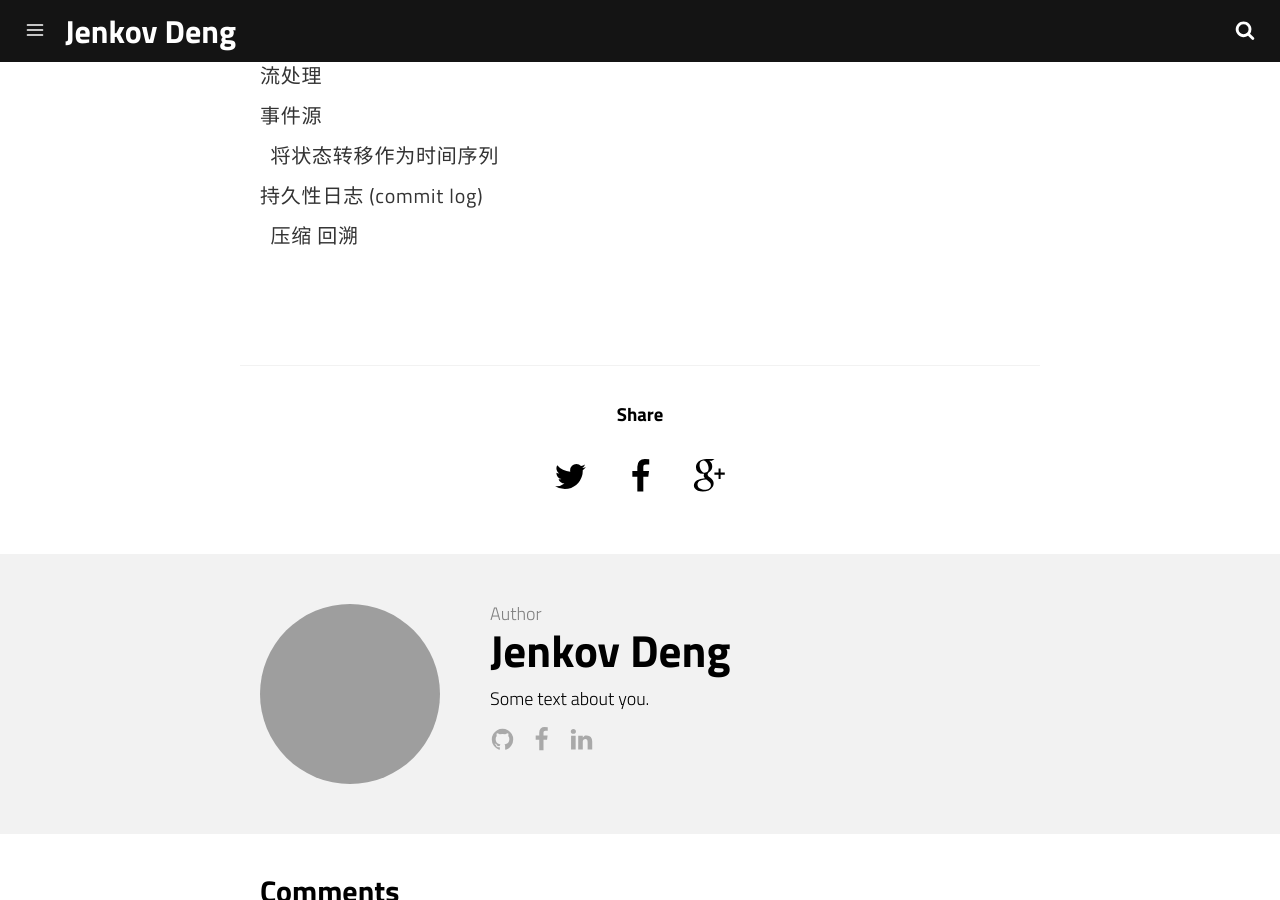
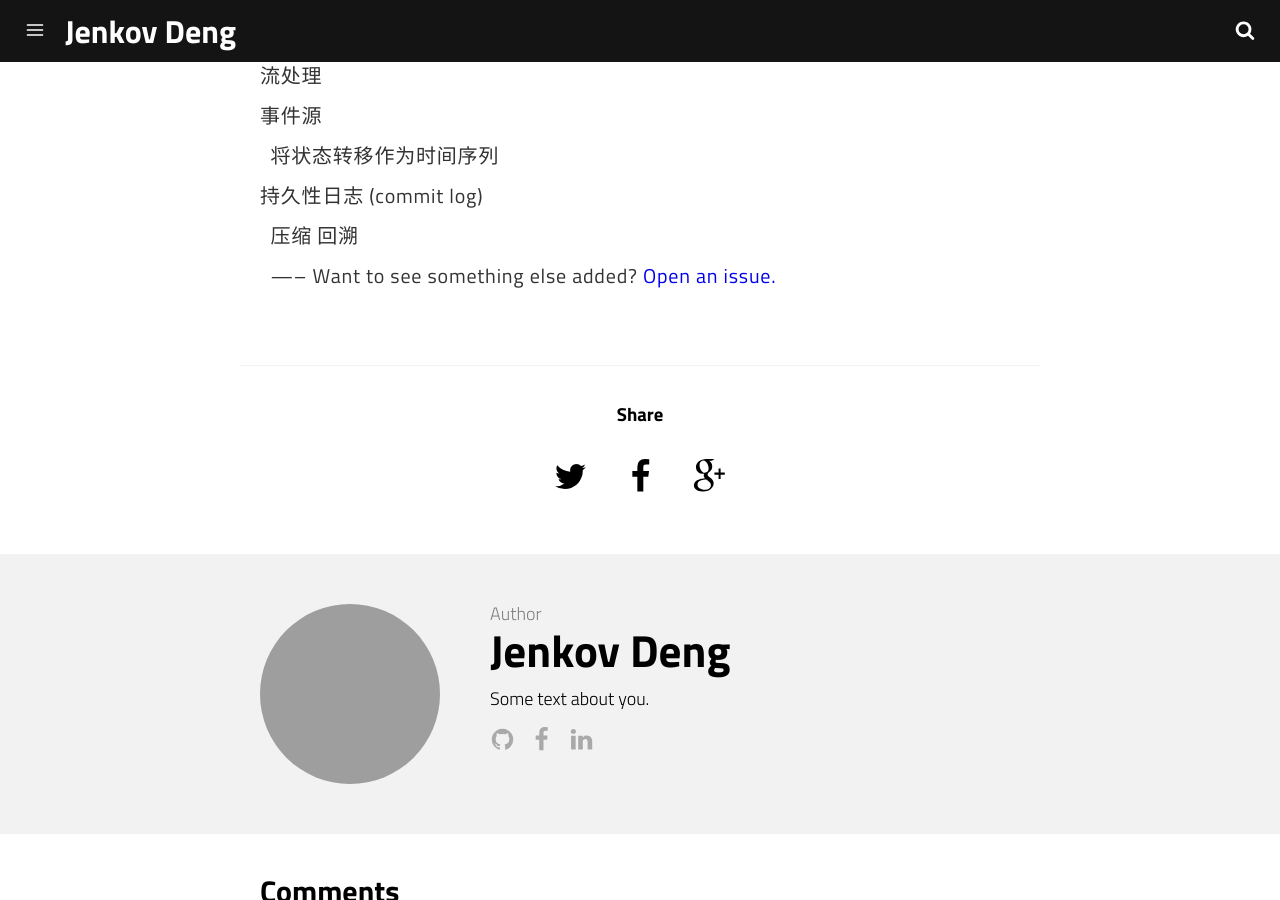
Before and after one commit to smilegithub01/smilegithub01.github.io, a Jekyll site: the page built from _posts/2019-06-11-kafka基本概念.md, in a window 1280 px wide and 900 px high, scrolled down 4024 px. Built offline with Jekyll 4.4.1, drawn with Linux system fonts in a browser that asks for light colours; our own code applies the rules of GitHub Pages for plain Markdown files; comment, search, counter and statistics services are not loaded; some of the changed lines change nothing that is shown; grey boxes are pictures that could not be loaded.

Commit message:
Update 2019-06-11-kafka基本概念.md
change

```diff
--- a/_posts/2019-06-11-kafka基本概念.md
+++ b/_posts/2019-06-11-kafka基本概念.md
@@ -8,7 +8,7 @@
 tags:
 - html
 - tutorial
-twitter_text:
+twitter_text: kafka
 introduction:消息流处理平台
 ---
 # Kafka基本概念
@@ -83,3 +83,5 @@
 <a name="xm3Ez"></a>
 # 6.Kafka应用场景
 消息队列<br /> 行为跟踪<br />	元信息监控<br />	日志收集<br /> <br />	流处理<br />	事件源<br />  将状态转移作为时间序列<br />	持久性日志 (commit log)<br />  压缩 回溯<br />
+-----
+Want to see something else added? <a href="https://github.com/smilegithub01/smilegithub01.github.io/issues/new">Open an issue.</a>
```
